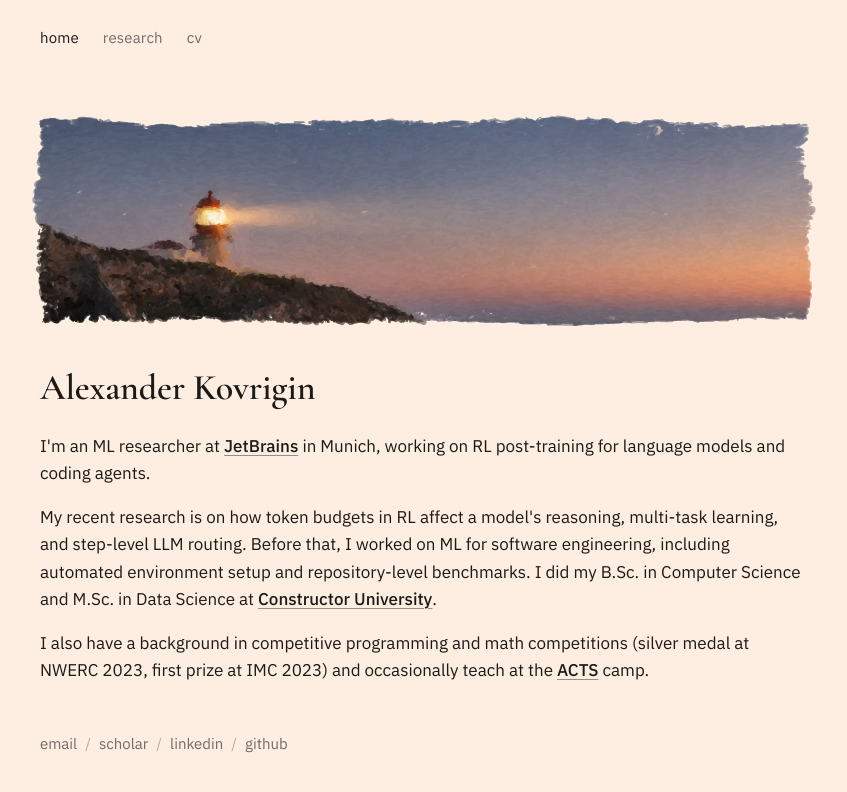
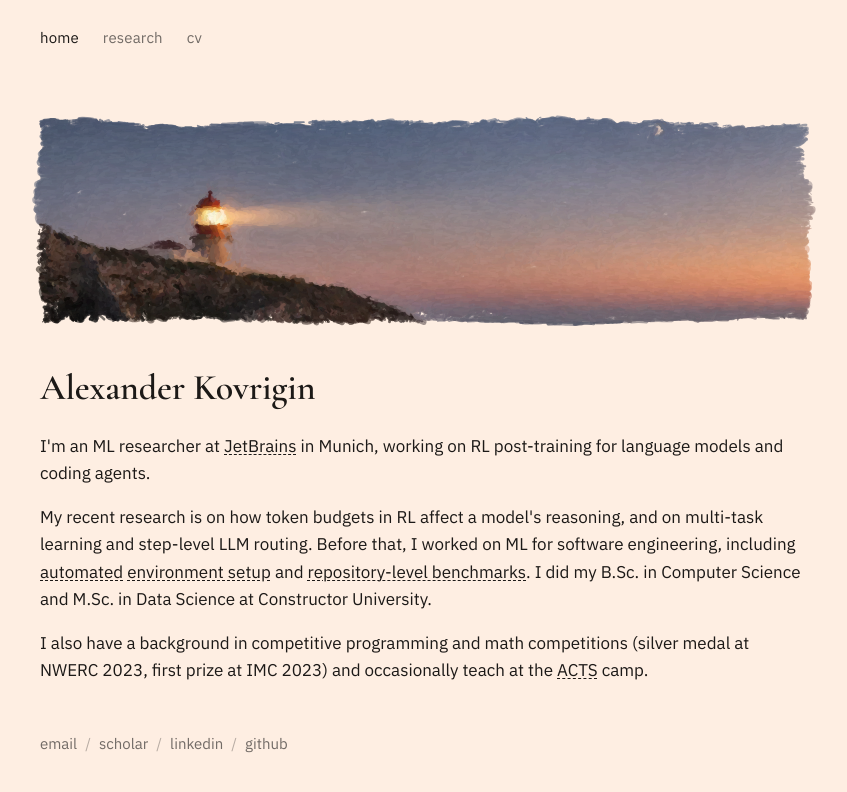
Before and after one commit to waleko/waleko.github.io, a Jekyll site: the page built from index.html, in a window 1280 px wide. Shown: the top 792 px of the page, without its empty margins (216-1063 px from the left). Built offline with Jekyll 4.4.1, drawn with Linux system fonts in a browser that asks for light colours.

Commit message:
Bio: link research, dashed link style, tighten wording
Co-authored-by: Alexander Kovrigin <inbox@alexkovrigin.me>

```diff
--- a/index.html
+++ b/index.html
@@ -4,10 +4,10 @@ description: Alexander Kovrigin, ML researcher at JetBrains Research working on
 preload_image: /images/hero-lighthouse.webp
 script: /hero.js
 ---
-  <section>
+  <section class="bio">
     <div class="hero"><canvas id="hero" data-src="/images/hero-lighthouse.webp" role="img" aria-label="Painting of a lighthouse on a cliff at dusk"></canvas></div>
     <h1 class="name">Alexander Kovrigin</h1>
     <p>I'm an ML researcher at <a href="https://www.jetbrains.com/research/">JetBrains</a> in Munich, working on RL post-training for language models and coding agents.</p>
-    <p>My recent research is on how token budgets in RL affect a model's reasoning, multi-task learning, and step-level LLM routing. Before that, I worked on ML for software engineering, including automated environment setup and repository-level benchmarks. I did my B.Sc. in Computer Science and M.Sc. in Data Science at <a href="https://constructor.university/">Constructor University</a>.</p>
+    <p>My recent research is on how token budgets in RL affect a model's reasoning, and on multi-task learning and step-level LLM routing. Before that, I worked on ML for software engineering, including <a href="https://arxiv.org/abs/2509.25455">automated</a> <a href="https://arxiv.org/abs/2503.14443">environment setup</a> and <a href="https://arxiv.org/abs/2406.11612">repository-level benchmarks</a>. I did my B.Sc. in Computer Science and M.Sc. in Data Science at Constructor University.</p>
     <p>I also have a background in competitive programming and math competitions (silver medal at NWERC 2023, first prize at IMC 2023) and occasionally teach at the <a href="https://lp.jetbrains.com/academy/acts/">ACTS</a> camp.</p>
   </section>
--- a/style.css
+++ b/style.css
@@ -50,6 +50,16 @@ section a {
 }
 section a:hover, section a:focus-visible { text-decoration-color: currentColor; }
 
+/* Bio links: a 1px dashed underline; a faint warm tint fades in on hover. */
+.bio a {
+  text-decoration-style: dashed;
+  text-decoration-color: currentColor;
+  text-underline-offset: 2px;
+  font-weight: 400;
+  transition: background-color .5s cubic-bezier(0, 0, .2, 1);
+}
+.bio a:hover, .bio a:focus-visible { background-color: rgba(214, 150, 90, .16); }
+
 .name {
   font-family: 'Cormorant Garamond', Georgia, serif; font-weight: 600;
   font-size: clamp(28px, 2.5vw + 18px, 36px); line-height: 1.15; letter-spacing: -.005em;
```
